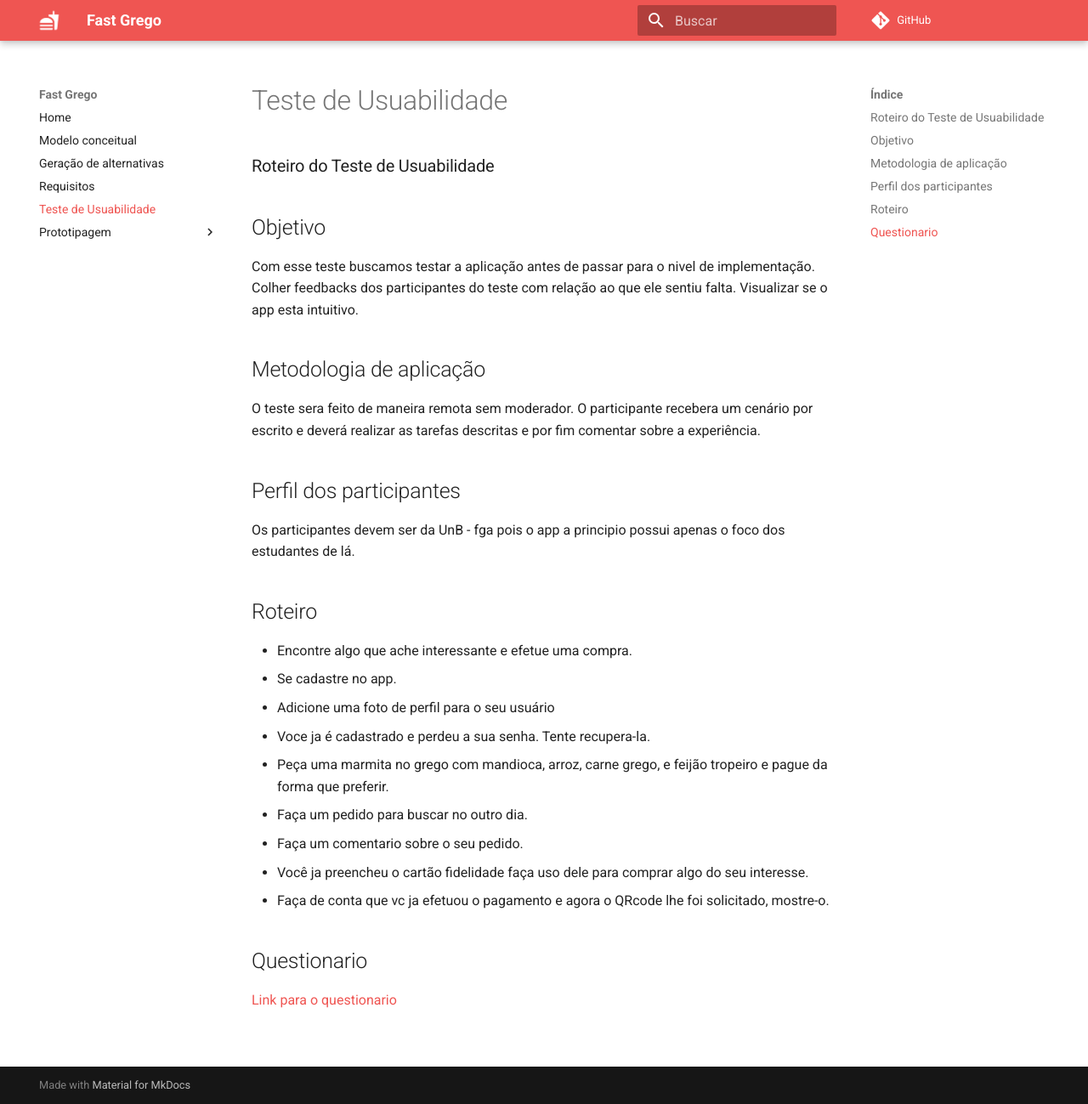
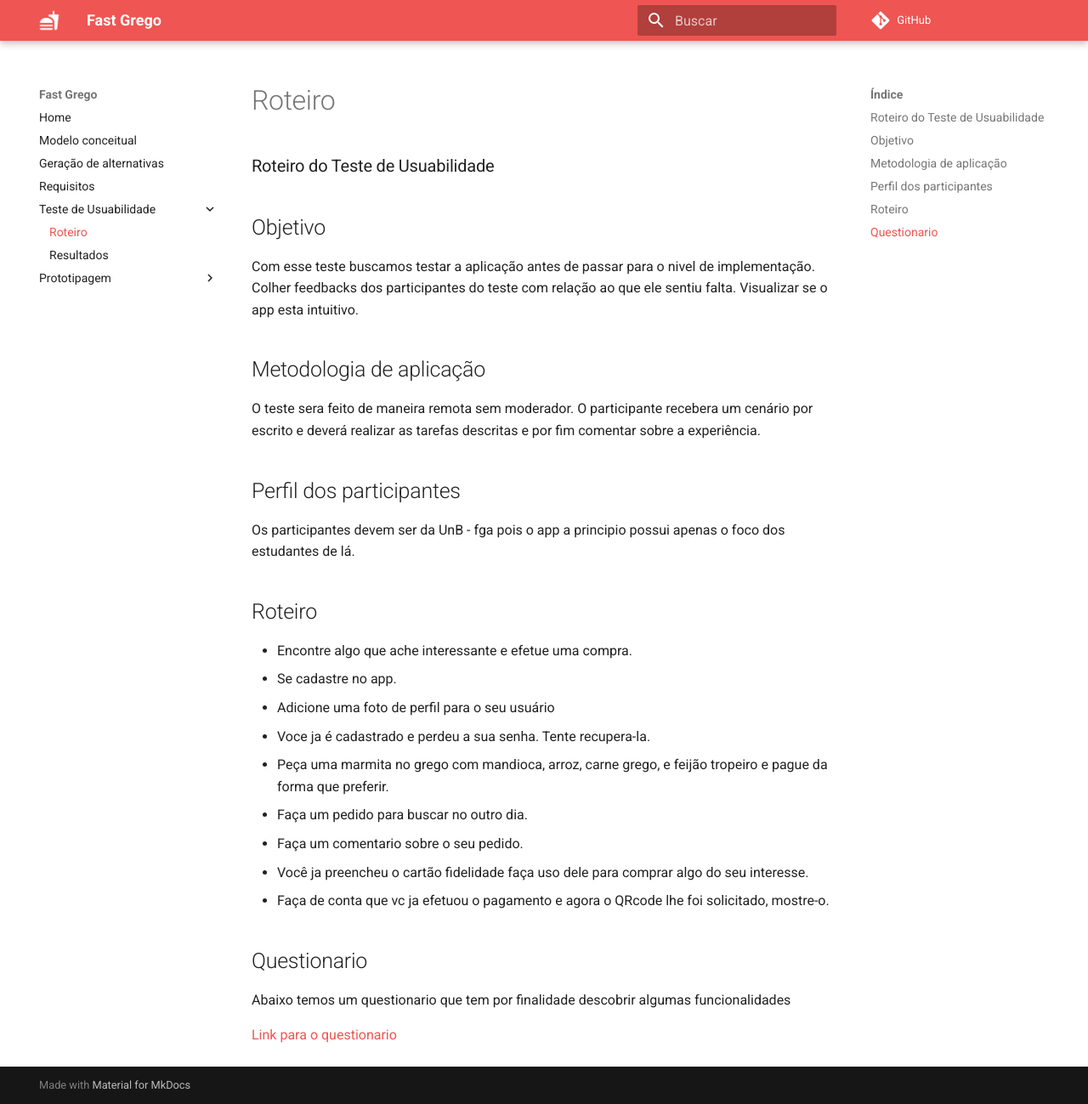
Before and after one commit to lmmLucasMachado/Doc, an MkDocs documentation site: the page built from docs/teste-de-usuabilidade/roteiro-teste-usuabilidade.md, in a window 1280 px wide and 1299 px high. Shown: the whole window at 85% size. Built offline with MkDocs 1.6.1 and Material for MkDocs 9.7.7, drawn with Linux system fonts in a browser that asks for light colours.

Commit message:
Adicionando teste de usuabilidade

```diff
--- a/docs/teste-de-usuabilidade/index.md
+++ b/docs/teste-de-usuabilidade/roteiro-teste-usuabilidade.md
@@ -28,4 +28,6 @@ Os participantes devem ser da UnB - fga pois o app a principio possui apenas o f
 
 ## Questionario
 
-[Link para o questionario](https://docs.google.com/forms/d/e/1FAIpQLSc6KQQsnhBiy21XBPqDRIfjNVXuyGTqPZpfYULsSNjV7jgJMA/viewform?edit2=2_ABaOnueCcqjunLY9HT5Z5nmrtpq_A4zU1W02lCXScnKfuipU83o5NOvUY_0)
+Abaixo temos um questionario que tem por finalidade descobrir algumas funcionalidades
+
+[Link para o questionario](https://docs.google.com/forms/d/e/1FAIpQLSc6KQQsnhBiy21XBPqDRIfjNVXuyGTqPZpfYULsSNjV7jgJMA/viewform)
--- a/mkdocs.yml
+++ b/mkdocs.yml
@@ -18,7 +18,9 @@ nav:
   - Modelo conceitual: 'modelo-conceitual/index.md'
   - Geração de alternativas: 'geracao-alternativas/index.md'
   - Requisitos: 'requisitos/index.md'
-  - Teste de Usuabilidade: 'teste-de-usuabilidade/index.md'
+  - Teste de Usuabilidade:
+    - Roteiro: 'teste-de-usuabilidade/roteiro-teste-usuabilidade.md'
+    - Resultados: 'teste-de-usuabilidade/resultados-teste-usuabilidade.md'
   - Prototipagem:
     - Baixa fidelidade: 'prototipagem/baixa-fidelidade.md'
     - Média fidelidade: 'prototipagem/media-fidelidade.md'
```
Also changed, not shown: docs/teste-de-usuabilidade/resultados-teste-usuabilidade.md (added, +31 -0 lines).
